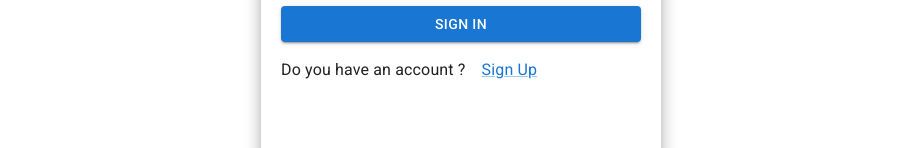
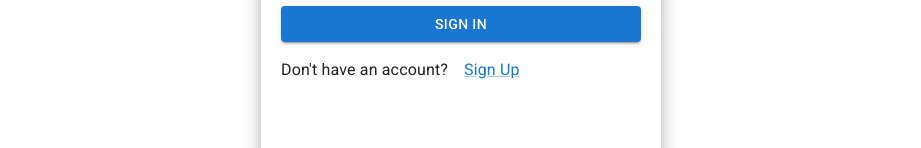
Before and after one commit to JWCTempleton/psa-frontend, a React (Create React App) app in the folder psa-frontend/: page /login in a window 1280 px wide. Shown: the part 334-482 px from the top of the page, without its empty margins (179-1100 px from the left). Built offline with nearby package versions, Linux system fonts and the light colour scheme; no server answers.

Commit message:
Add change to login page, gives an option to follow link to registration page to sign up if a user doesn't have an account already

```diff
--- a/psa-frontend/src/components/LoginForm.jsx
+++ b/psa-frontend/src/components/LoginForm.jsx
@@ -104,8 +104,8 @@ const LoginForm = ({
         </Typography> */}
           <Typography>
             {" "}
-            Do you have an account ?
-            <Link sx={{ m: 2 }} href="#">
+            Don't have an account?
+            <Link sx={{ m: 2 }} href="/signup">
               Sign Up
             </Link>
           </Typography>
```
